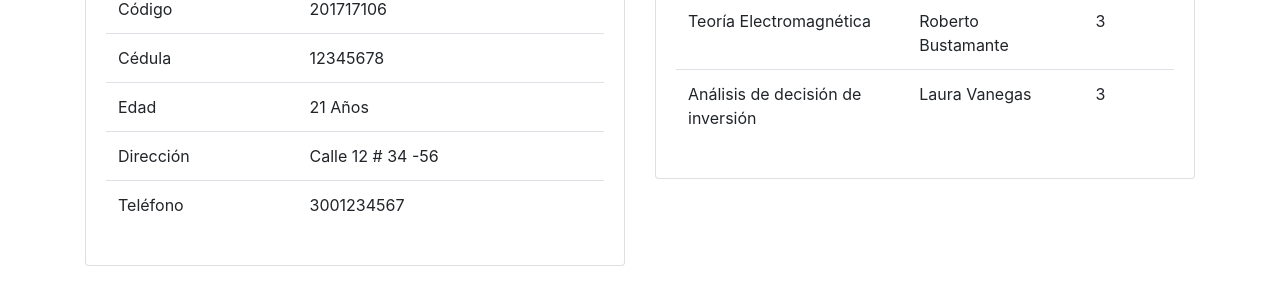
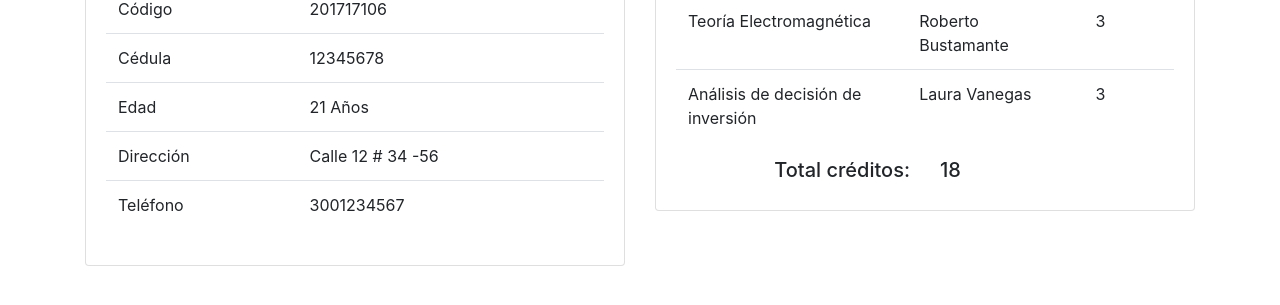
Before and after one commit to amvargasg/TalleresTypescript, a plain HTML site: page tallerTypescript1/index.html in a window 1280 px wide. Shown: the part 439-744 px from the top of the page. Drawn offline with nearby package versions, Linux system fonts and the light colour scheme.

Commit message:
Adicion cosa que faltaba en taller 1

```diff
--- a/tallerTypescript1/index.html
+++ b/tallerTypescript1/index.html
@@ -82,6 +82,14 @@
                             <tbody id="courses">
                             </tbody>
                         </table>
+                        <div class="row">
+                            <div class="col">
+                              <h5 style="text-align: right;">Total créditos:</h5>
+                            </div>
+                            <div class="col">
+                              <h5 id="total-credits" style="text-align: left;"></h5>
+                            </div>
+                          </div>
                     </div>
                 </container>
             </div>
```
